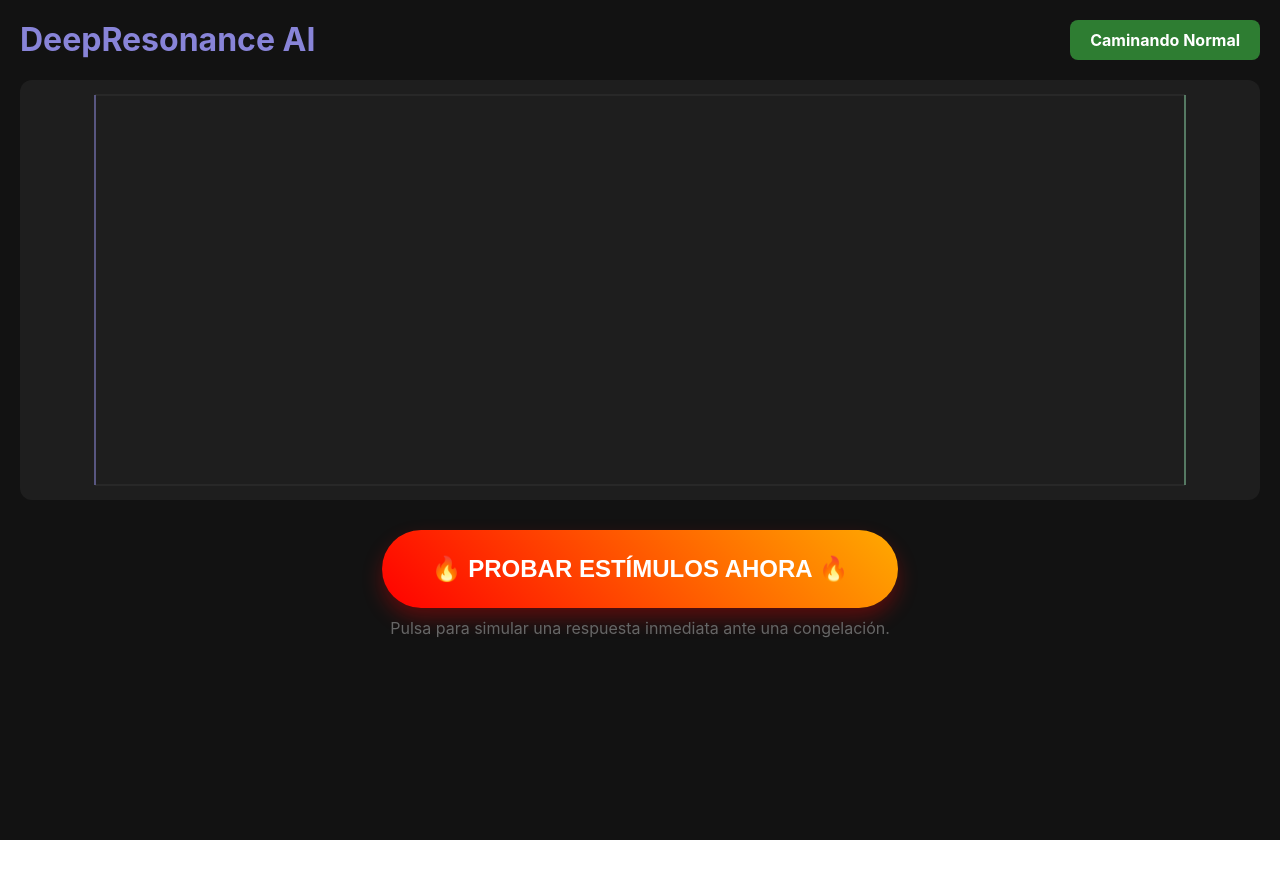
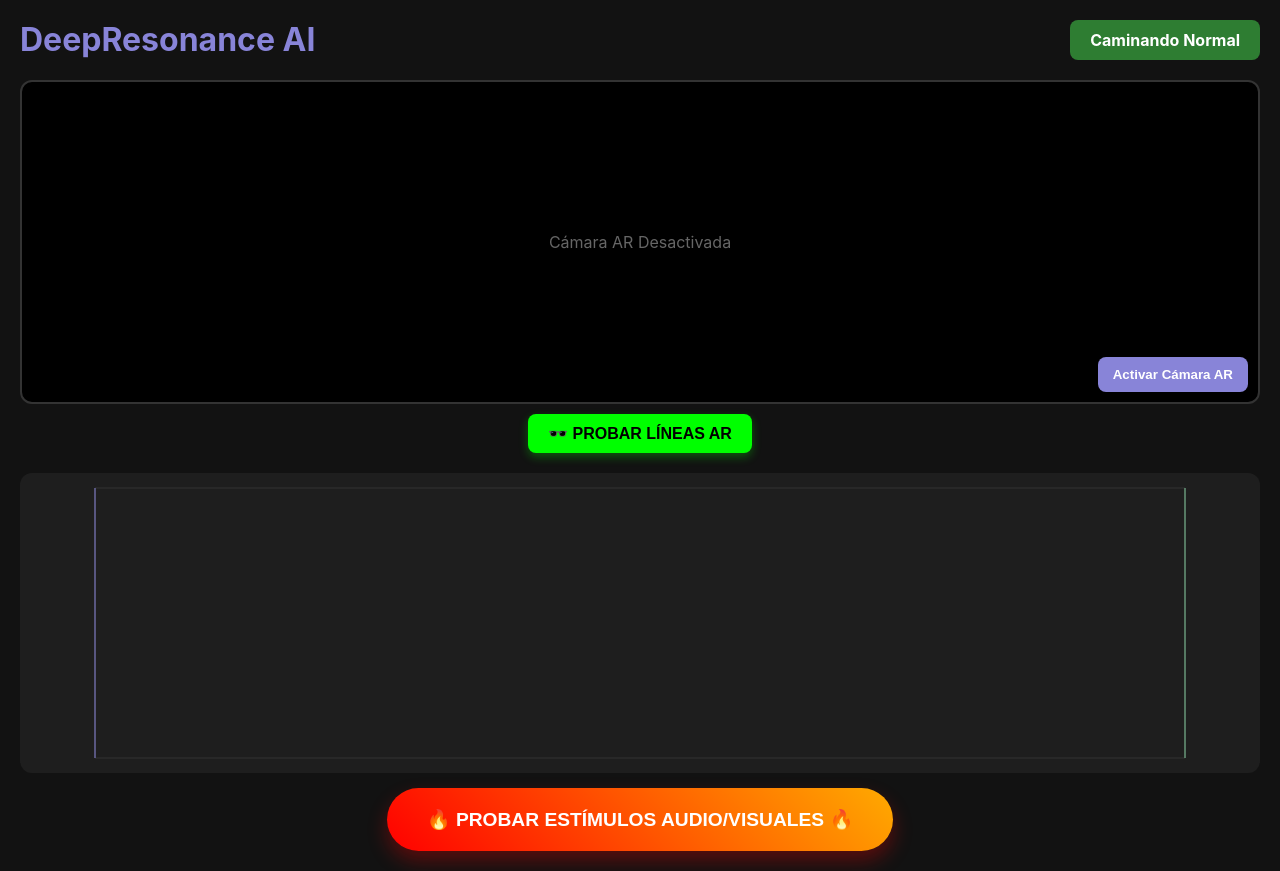
Before and after one commit to nicgil23/hackaton2026, a React (Create React App) app in the folder frontend/: page / in a window 1280 px wide. Before the commit the page ends 840 px from the top, so only its background shows below. Built offline with nearby package versions, Linux system fonts and the light colour scheme; no server answers.

Commit message:
Prueba de realidad aumentada
Con varias líneas para probar el poder verlo en la cámara

```diff
--- a/frontend/src/App.js
+++ b/frontend/src/App.js
@@ -11,7 +11,49 @@ function App() {
   const [isFreezing, setIsFreezing] = useState(false);
   const [flashScreen, setFlashScreen] = useState(false);
 
+  // --- NUEVOS ESTADOS PARA REALIDAD AUMENTADA ---
+  const [isCameraOpen, setIsCameraOpen] = useState(false);
+  const [forceAR, setForceAR] = useState(false); // <-- NUEVO ESTADO PARA FORZAR AR
+  const videoRef = useRef(null);
+
   const isStimulating = useRef(false);
+
+  // --- FUNCIÓN PARA ABRIR LA CÁMARA (AR) ---
+  const toggleCamera = async () => {
+    if (!isCameraOpen) {
+      try {
+        const stream = await navigator.mediaDevices.getUserMedia({
+          video: { facingMode: "environment" } // Obliga a usar la cámara trasera
+        });
+        if (videoRef.current) {
+          videoRef.current.srcObject = stream;
+        }
+        setIsCameraOpen(true);
+      } catch (err) {
+        console.error("Error accediendo a la cámara:", err);
+        alert("Permiso de cámara denegado o dispositivo no compatible.");
+      }
+    } else {
+      // Apagar cámara
+      const stream = videoRef.current?.srcObject;
+      const tracks = stream?.getTracks() || [];
+      tracks.forEach(track => track.stop());
+      setIsCameraOpen(false);
+    }
+  };
+
+  // --- NUEVA FUNCIÓN PARA TESTEAR LA AR MANUALMENTE ---
+  const testARVisuals = () => {
+    if (!isCameraOpen) {
+      alert("¡Activa la cámara primero para ver la Realidad Aumentada!");
+      return;
+    }
+    setForceAR(true);
+    // Las líneas desaparecerán solas a los 4 segundos
+    setTimeout(() => {
+      setForceAR(false);
+    }, 4000);
+  };
 
   // --- FUNCIÓN MAESTRA DE ESTÍMULOS ---
   const triggerMobileStimuli = (force = false) => {
@@ -79,6 +121,26 @@ function App() {
       minHeight: '100vh', padding: '20px', transition: 'background-color 0.05s'
     }}>
 
+      {/* --- ESTILOS CSS INYECTADOS PARA LA ANIMACIÓN AR --- */}
+      <style>
+        {`
+          @keyframes arScroll {
+            0% { transform: translateY(-100%); opacity: 0; }
+            50% { opacity: 1; }
+            100% { transform: translateY(500%); opacity: 0; }
+          }
+          .ar-line {
+            width: 80%;
+            height: 15px;
+            background: rgba(0, 255, 0, 0.8);
+            box-shadow: 0 0 20px #00ff00;
+            margin: 20px auto;
+            border-radius: 10px;
+            animation: arScroll 2s linear infinite;
+          }
+        `}
+      </style>
+
       <div style={{ display: 'flex', justifyContent: 'space-between', marginBottom: '20px' }}>
         <h1 style={{ color: '#8884d8', margin: 0 }}>DeepResonance AI</h1>
         <div style={{
@@ -89,7 +151,73 @@ function App() {
         </div>
       </div>
 
-      <div style={{ backgroundColor: '#1e1e1e', borderRadius: '12px', height: '50vh', padding: '10px' }}>
+      {/* --- MÓDULO DE REALIDAD AUMENTADA (CÁMARA + OVERLAY) --- */}
+      <div style={{
+        position: 'relative',
+        backgroundColor: '#000',
+        borderRadius: '12px',
+        height: '40vh',
+        marginBottom: '10px',
+        overflow: 'hidden',
+        border: (isFreezing || forceAR) ? '5px solid #00ff00' : '2px solid #333'
+      }}>
+        {!isCameraOpen && (
+          <div style={{ display: 'flex', justifyContent: 'center', alignItems: 'center', height: '100%', color: '#666' }}>
+            Cámara AR Desactivada
+          </div>
+        )}
+
+        {/* Etiqueta de vídeo para la cámara */}
+        <video
+          ref={videoRef}
+          autoPlay
+          playsInline
+          muted
+          style={{ width: '100%', height: '100%', objectFit: 'cover', display: isCameraOpen ? 'block' : 'none' }}
+        />
+
+        {/* Capa holográfica estilo "Strolll" (Se activa si hay FOG real o pulsas el botón AR) */}
+        {isCameraOpen && (isFreezing || forceAR) && (
+          <div style={{ position: 'absolute', top: 0, left: 0, width: '100%', height: '100%', pointerEvents: 'none', background: 'rgba(0,255,0,0.1)' }}>
+            <div className="ar-line" style={{ animationDelay: '0s' }}></div>
+            <div className="ar-line" style={{ animationDelay: '0.6s' }}></div>
+            <div className="ar-line" style={{ animationDelay: '1.2s' }}></div>
+          </div>
+        )}
+
+        {/* Botón flotante para activar/desactivar la cámara */}
+        <button
+          onClick={toggleCamera}
+          style={{
+            position: 'absolute', bottom: '10px', right: '10px',
+            background: isCameraOpen ? '#ff4d4d' : '#8884d8',
+            color: 'white', border: 'none', padding: '10px 15px', borderRadius: '8px', cursor: 'pointer', fontWeight: 'bold'
+          }}
+        >
+          {isCameraOpen ? 'Detener AR' : 'Activar Cámara AR'}
+        </button>
+      </div>
+
+      {/* BOTÓN TEST AR DEDICADO */}
+      <div style={{ textAlign: 'center', marginBottom: '20px' }}>
+         <button
+          onClick={testARVisuals}
+          style={{
+            padding: '10px 20px',
+            borderRadius: '8px',
+            background: '#00ff00',
+            color: 'black',
+            fontSize: '1rem',
+            fontWeight: 'bold',
+            border: 'none',
+            cursor: 'pointer',
+            boxShadow: '0 4px 10px rgba(0,255,0,0.3)'
+          }}>
+          🕶️ PROBAR LÍNEAS AR
+        </button>
+      </div>
+
+      <div style={{ backgroundColor: '#1e1e1e', borderRadius: '12px', height: '35vh', padding: '10px' }}>
         <ResponsiveContainer width="100%" height="100%">
           <LineChart data={data}>
             <CartesianGrid stroke="#333" />
@@ -102,26 +230,23 @@ function App() {
         </ResponsiveContainer>
       </div>
 
-      {/* EL BOTÓN MÁGICO */}
-      <div style={{ textAlign: 'center', marginTop: '30px' }}>
+      {/* EL BOTÓN MÁGICO DE ESTÍMULOS DE EMERGENCIA */}
+      <div style={{ textAlign: 'center', marginTop: '15px' }}>
         <button
           onClick={() => triggerMobileStimuli(true)}
           style={{
-            padding: '25px 50px',
+            padding: '20px 40px',
             borderRadius: '50px',
             background: 'linear-gradient(45deg, #ff0000, #ffaa00)',
             color: 'white',
-            fontSize: '1.5rem',
+            fontSize: '1.2rem',
             fontWeight: 'bold',
             border: 'none',
             boxShadow: '0 10px 20px rgba(255,0,0,0.3)',
             cursor: 'pointer'
           }}>
-          🔥 PROBAR ESTÍMULOS AHORA 🔥
+          🔥 PROBAR ESTÍMULOS AUDIO/VISUALES 🔥
         </button>
-        <p style={{ color: '#666', marginTop: '10px' }}>
-          Pulsa para simular una respuesta inmediata ante una congelación.
-        </p>
       </div>
 
     </div>
```
Also changed, not shown: 1 other file (tests, documents, lock files or other folders).
